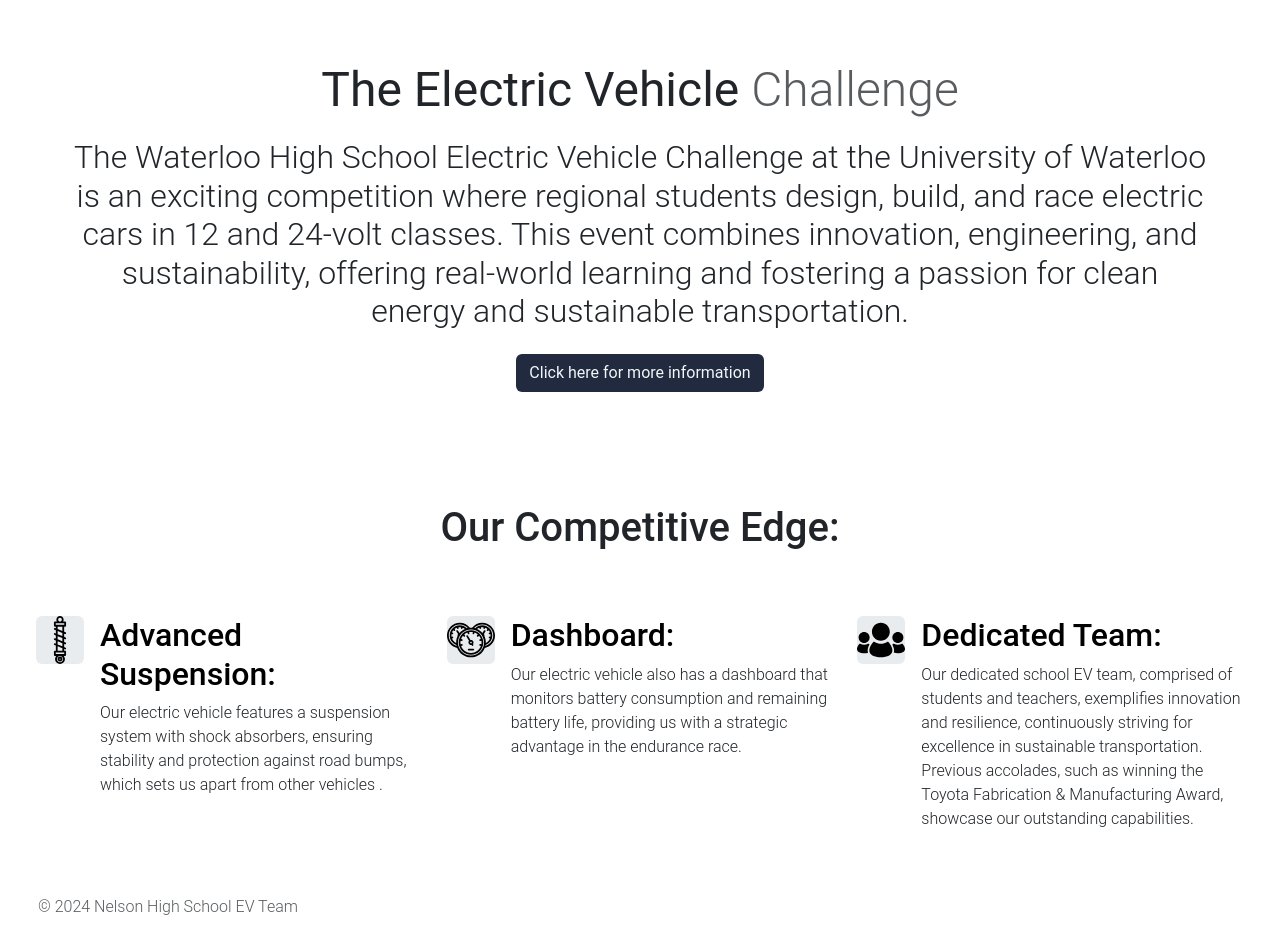
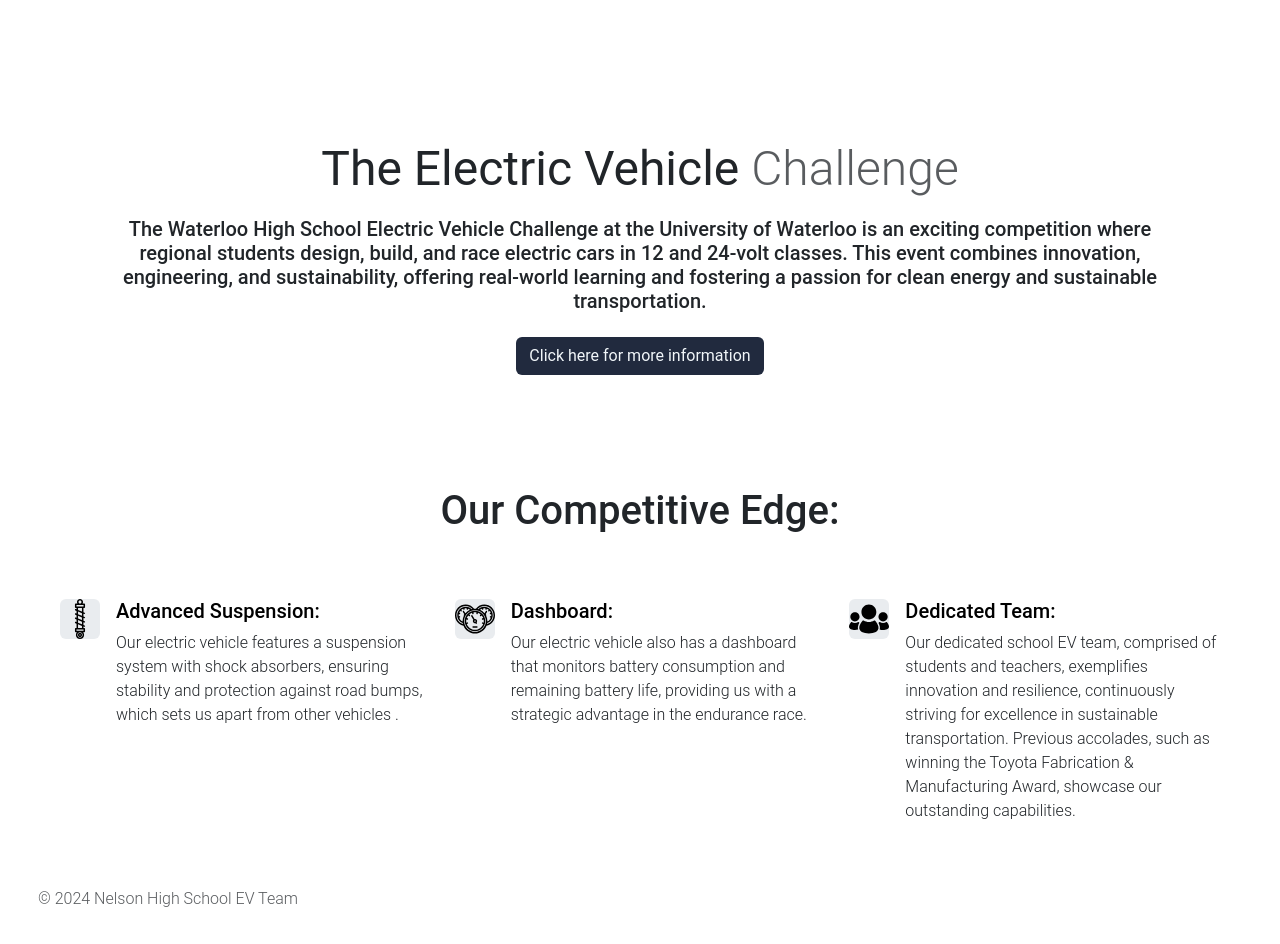
Before and after one commit to ThePathOfLeastResistance/NeslonHighSchoolAutoClub, a Flask app: page / in a window 1280 px wide. Shown: the part 2111-3055 px from the top of the page. After the commit the page ends 3018 px from the top, so only its background shows below. Run offline with Flask 3, Linux system fonts and the light colour scheme; some libraries are stand-ins or nearby versions.

Commit message:
changed the text the other stuff missing footer and head

```diff
--- a/templates/index.html
+++ b/templates/index.html
@@ -62,34 +62,34 @@
 
         <div class=" text-center container-fluid pt-4 px-4">
           <div class = "pt-lg-5 text-center">
-            <h1 class = "display-5 bold">Our Sponsors:</h1>
+            <h1 class = "display-5 bold">Our Sponsors</h1>
           </div>
             <div class="row d-flex justify-content-center pt-5 mx-auto ">
               <div class="col-md-4 px-4 pt-lg-1 pt-4">
                 <img class = "sponsorImg pb-4" src = "static/assets/images/Quantas.png">
                 <h2 class="fw-normal text-center">Quantas</h2>
-                <p class = "text-center">quantas ms solutions is a premier solutions provider for your clinical analysis mass spectrometry needs. we specialize in utilizing the latest in advanced sample preparation, liquid chromatography and mass spectrometry techniques.</p>
+                <p class = "text-center mx-5">quantas ms solutions is a premier solutions provider for your clinical analysis mass spectrometry needs. we specialize in utilizing the latest in advanced sample preparation, liquid chromatography and mass spectrometry techniques.</p>
                 <p class = "text-center"><a class="btn" href="https://quantasms.com/" style="background-color: #212A3E; color: #F1F6F9">Website »</a></p>
               </div>
               <div class="col-md-4 px-4 pt-lg-1 pt-4">
                 <img class = "sponsorImg pb-4" src = "static/assets/images/rsilogo.png">
                 <h2 class="fw-normal">Riders Solutions INC</h2>
-                <p class = "text-center">A&A Discount Auto Parts is a one-stop shop with a vast inventory of OEM and aftermarket automotive products, including parts, accessories, tires, rims, and more, backed by expert guidance and budget-friendly options.</p>
-                <p class = "text-center"><a class="btn" href="https://aadiscountauto.ca/" style="background-color: #212A3E; color: #F1F6F9">Website »</a></p>
+                <p class = "text-center mx-5">Welcome to riderssolutions.ca Where Electric Bikes & scooters has been our pride and passion since 2008! Over the years we have served thousands of customers all over Canada helping them acquire their e-bike of choice.</p>
+                <p class = "text-center"><a class="btn" href="https://riderssolutions.ca/" style="background-color: #212A3E; color: #F1F6F9">Website »</a></p>
               </div>
               <div  class="col-md-4 px-4  pt-lg-1 pt-4">
                 <img  class = "sponsorImg pb-4" src = "static/assets/images/aa.png">
                 <h2 class="fw-normal text-center">A&A</h2>
-                <p class = "text-center">A&A Discount Auto Parts is a one-stop shop with a vast inventory of OEM and aftermarket automotive products, including parts, accessories, tires, rims, and more, backed by expert guidance and budget-friendly options.</p>
+                <p class = "text-center mx-5">A&A Discount Auto Parts is a one-stop shop with a vast inventory of OEM and aftermarket automotive products, including parts, accessories, tires, rims, and more, backed by expert guidance and budget-friendly options.</p>
                 <p class = "text-center"><a class="btn" href="https://aadiscountauto.ca/" style="background-color: #212A3E; color: #F1F6F9">Website »</a></p>
               </div>
             </div>
         </div>
         <div>
-            <div class="row featurette pb-4 px-2">
-              <div class="col-md-7 text-center ">
-                <h1 class="display-5 featurette-heading fw-normal lh-1 px-md-5 pt-md-5 p-3 p-lg-3 pt-lg-3">Get To Know <span class = "display-2 featurette-heading fw-normal" style="color: #526D82;">The Team</span></h1>
-                <h1 class="display-5 fs-4 lead lg-px-5 px-3 py-3 px-lg-1 px-md-5">The Nelson High School Electric Vehicle Challenge Team, comprising 15 dedicated students and three teachers, shares a vision of innovation and engineering excellence. Despite facing unexpected challenges in the previous year's competition, they have demonstrated resilience and a strong commitment to improving their electric vehicle. Previous achievements, including winning the Toyota Fabrication & Manufacturing Award, highlight their capabilities and commitment to success. They embody innovation, collaboration, and a passion for sustainable transportation
+            <div class="row featurette pb-4 my-5 px-4">
+              <div class="col-md-7 mt-5 text-center ">
+                <h1 class="display-5 featurette-heading fw-normal lh-1 px-md-5 pt-md-5 p-3 p-lg-3 pt-lg-3">Get To Know <span class = "display-3 featurette-heading fw-normal" style="color: #526D82;">The Team</span></h1>
+                <h1 class="fs-5 px-5">The Nelson High School Electric Vehicle Challenge Team, comprising 15 dedicated students and three teachers, shares a vision of innovation and engineering excellence. Despite facing unexpected challenges in the previous year's competition, they have demonstrated resilience and a strong commitment to improving their electric vehicle. Previous achievements, including winning the Toyota Fabrication & Manufacturing Award, highlight their capabilities and commitment to success. They embody innovation, collaboration, and a passion for sustainable transportation
 </h1>
               </div>
               <div class="col-md-5 my-auto" >
@@ -102,7 +102,7 @@
             <div class="row featurette pt-5">
               <div class=" text-center pb-5">
                 <h1 class="display-5 featurette-heading fw-normal lh-1 px-md-5 pt-5">The Electric Vehicle <span class="text-body-secondary">Challenge</span></h1>
-                <h1 class="fs-2 lead lg-px-5 py-3 px-md-5" >The Waterloo High School Electric Vehicle Challenge at the University of Waterloo is an exciting competition where regional students design, build, and race electric cars in 12 and 24-volt classes. This event combines innovation, engineering, and sustainability, offering real-world learning and fostering a passion for clean energy and sustainable transportation. </h1>
+                <h1 class=" fs-5 lg-px-5 py-3 px-md-5 mx-5" >The Waterloo High School Electric Vehicle Challenge at the University of Waterloo is an exciting competition where regional students design, build, and race electric cars in 12 and 24-volt classes. This event combines innovation, engineering, and sustainability, offering real-world learning and fostering a passion for clean energy and sustainable transportation. </h1>
                   <p class = "text-center"><a class="btn" href="https://uwaterloo.ca/electric-vehicle-challenge/" style="background-color: #212A3E; color: #F1F6F9">Click here for more information</a></p>
 
               </div>
@@ -110,11 +110,11 @@
             </div>
         </div>
         </div>
-        <div class="container-fluid px-4 pt-5 pb-5" id="hanging-icons">
+        <div class="container-fluid px-5 pt-5 pb-5" id="hanging-icons">
             <h1 class="pb-2 text-center">Our Competitive Edge:</h1>
             <div class="row g-4 pt-5">
               <div class="col d-flex align-items-start">
-                <div class="icon-square text-body-emphasis bg-body-secondary d-inline-flex align-items-center justify-content-center fs-4 flex-shrink-0 me-3 rounded">
+                <div class="icon-square text-body-emphasis bg-body-secondary d-inline-flex align-items-center justify-content-center fs-5 flex-shrink-0 me-3 rounded">
                   <svg fill="#000000" height="2em" width="2em" version="1.1" id="Capa_1" xmlns="http://www.w3.org/2000/svg" xmlns:xlink="http://www.w3.org/1999/xlink" viewBox="0 0 475.993 475.993" xml:space="preserve">
                     <g>
                         <path d="M237.997,451.276c13.39,0,24.283-10.894,24.283-24.283s-10.894-24.283-24.283-24.283s-24.283,10.894-24.283,24.283
@@ -143,14 +143,14 @@
                     </svg>
                 </div>
                 <div>
-                  <h3 class="fs-2 text-body-emphasis">Advanced Suspension:</h3>
+                  <h3 class="fs-5 text-body-emphasis">Advanced Suspension:</h3>
                   <p>Our electric vehicle features a suspension system with shock absorbers, ensuring stability and protection against road bumps, which sets us apart from other vehicles .</p>
 
                 </div>
               </div>
 
               <div class="col d-flex align-items-start">
-                <div class="icon-square text-body-emphasis bg-body-secondary d-inline-flex align-items-center justify-content-center fs-4 flex-shrink-0 me-3 rounded">
+                <div class="icon-square text-body-emphasis bg-body-secondary d-inline-flex align-items-center justify-content-center fs-5 flex-shrink-0 me-3 rounded">
                   <svg fill="#000000" height="2em" width="2em" version="1.1" id="Capa_1" xmlns="http://www.w3.org/2000/svg" xmlns:xlink="http://www.w3.org/1999/xlink"
              viewBox="0 0 487.52 487.52" xml:space="preserve">
                   <g>
@@ -220,14 +220,14 @@
                   </svg>
                 </div>
                 <div>
-                  <h3 class="fs-2 text-body-emphasis">Dashboard:</h3>
+                  <h3 class="fs-5 text-body-emphasis">Dashboard:</h3>
                   <p>Our electric vehicle also has a dashboard that monitors battery consumption and remaining battery life, providing us with a strategic advantage in the endurance race.</p>
 
                 </div>
               </div>
 
               <div class="col d-flex align-items-start">
-                <div class="icon-square text-body-emphasis bg-body-secondary d-inline-flex align-items-center justify-content-center fs-4 flex-shrink-0 me-3 rounded">
+                <div class="icon-square text-body-emphasis bg-body-secondary d-inline-flex align-items-center justify-content-center fs-5 flex-shrink-0 me-3 rounded">
                   <svg height="2em" width="2em" version="1.1" id="_x32_" xmlns="http://www.w3.org/2000/svg" xmlns:xlink="http://www.w3.org/1999/xlink"
                          viewBox="0 0 512 512"  xml:space="preserve">
                     <style type="text/css">
@@ -256,7 +256,7 @@
                     </svg>
                 </div>
                 <div>
-                    <h3 class="fs-2 text-body-emphasis">Dedicated Team:</h3>
+                    <h3 class="fs-5 text-body-emphasis">Dedicated Team:</h3>
                     <p>Our dedicated school EV team, comprised of students and teachers, exemplifies innovation and resilience, continuously striving for excellence in sustainable transportation. Previous accolades, such as winning the Toyota Fabrication & Manufacturing Award, showcase our outstanding capabilities.</p>
 
                 </div>
```
